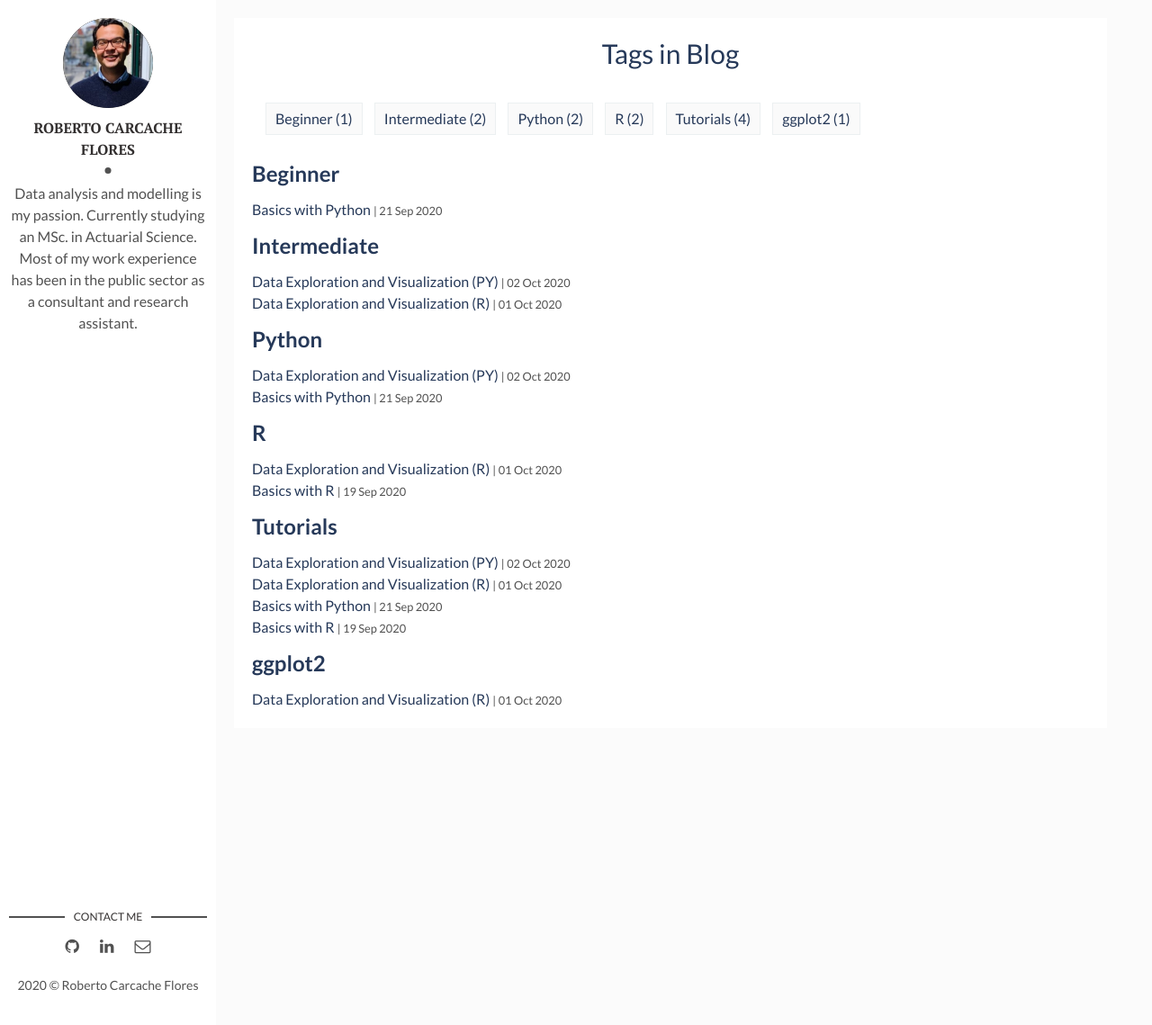
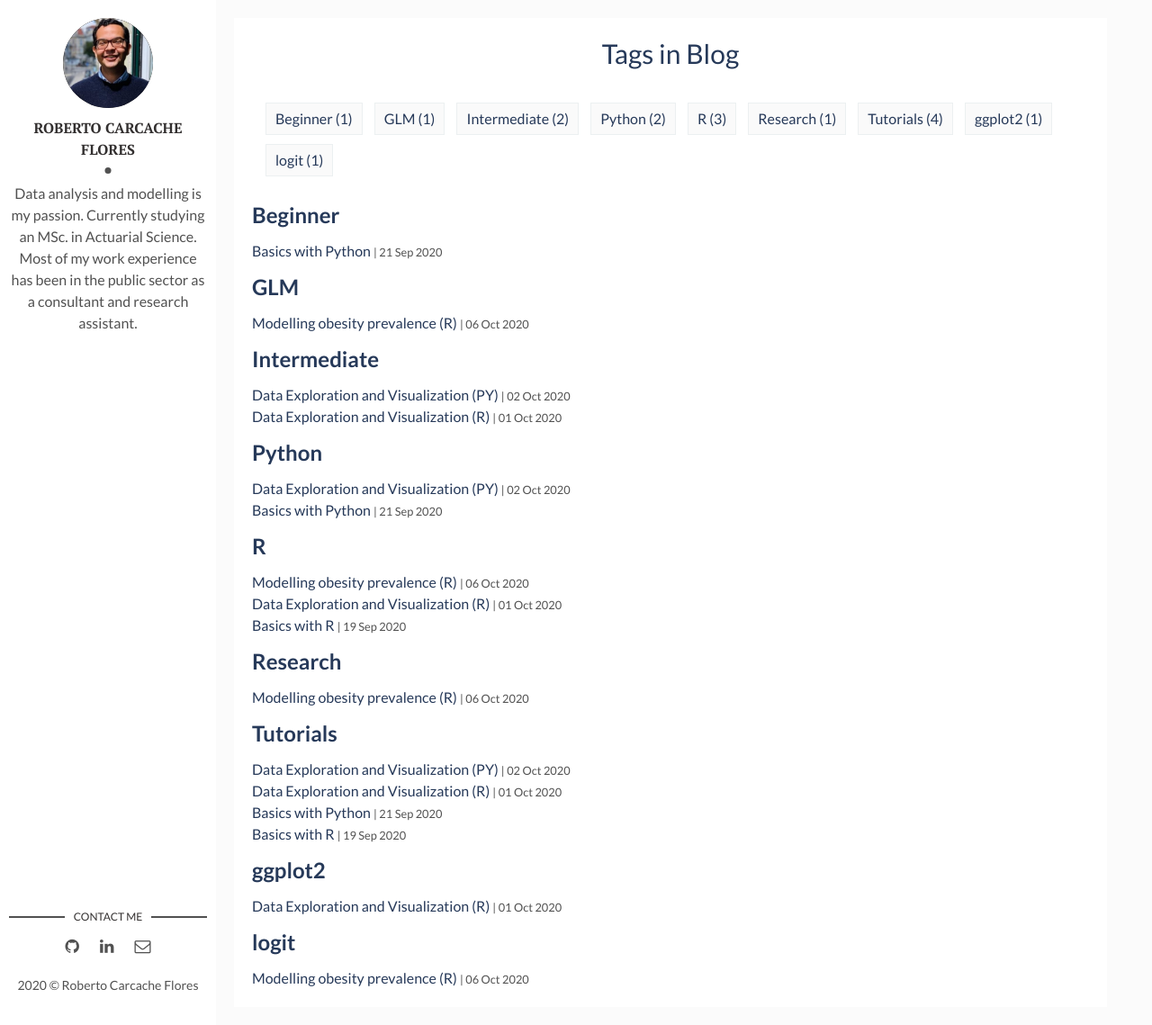
Before and after one commit to rcarcacheflores/Research, a Jekyll site: the page built from tags.html, in a window 1280 px wide and 1139 px high. Shown: the whole window at 90% size. Built offline with Jekyll 4.4.1, drawn with Linux system fonts in a browser that asks for light colours.

Commit message:
Update and rename 2020-10-7-post5.md to 2020-10-6-post5.md

````diff
--- a/_posts/2020-10-7-post5.md
+++ b/_posts/2020-10-6-post5.md
@@ -1,3 +1,13 @@
+---
+layout: post
+title: Modelling obesity prevalence (R)
+date: 2020-10-6 9:22:38 +0300
+description: Using a logit to model obesity prevalence in 112 countries
+img: post5.jpg
+tags: [Research, GLM, R, logit]
+---
+
+
 I think it’s time to post some actual research! So here is a bit of
 context to this post. My Bachelor’s degree was in Economics, but it was
 tough for me to follow the more theoretical classes. Things changed in
@@ -20,18 +30,18 @@ from the GFSI for the years 2012-2017. I didn’t use the yearly data in
 panel format because there were replicate observations for some of the
 variables. Therefore, what we have are averages for 112 countries (one
 country was removed as an outlier) during this short time period. The
-variables are coded as follow: 1. *obesity*: represents an estimate of
-the national prevalence of obesity as a percentage of the total
-population. 2. *PPC*: stands for GDP per capita. 3. *KCAL*: an estimate
-of the average daily calorie intake for a person in a given country. 4.
-*div*: an estimate of the dietary diversification, given as a
-percentage. Countries with higher values of div have diets comprised of
-more varied food groups. 5. *poverty*: percentage of the population
-living below the global poverty line. 6. *consumption*: the average
-spent on consumption as a proportion of a household’s income in a given
-country. 7. *popdens*: is a country’s population density, taken from the
-World Bank. 8. *OECD*: binary variable which takes the value of 1 if a
-country belongs to this group.
+variables are coded as follow:
+1. obesity - represents an estimate of the national prevalence of obesity
+as a percentage of the total population.
+2. PPC - stands for GDP per capita.
+3. KCAL - an estimate of the average daily calorie intake for a person in a given country.
+4. div - an estimate of the dietary diversification, given as a percentage.
+Countries with higher values of div have diets comprised of more varied food groups.
+5. poverty - percentage of the population living below the global poverty line.
+6. consumption - the average spent on consumption as a proportion of a household’s income in a given
+country.
+7. popdens - is a country’s population density, taken from the World Bank.
+8. OECD - binary variable which takes the value of 1 if a country belongs to this group.
 
 Time to explore the data:
 
@@ -100,27 +110,24 @@ obesity variable:
 ``` r
 #we first load ggplot2:
 library(ggplot2)
-```
-
-    ## Warning: package 'ggplot2' was built under R version 3.5.3
-
-``` r
-#here is our basic plot and we want to shade our points according to obesity prevalence:
+#here is our basic plot and we shade our points according to obesity prevalence:
 p1 <- ggplot(d1,aes(x=KCAL,y=PPC,color=obesity))+ geom_point(size=2)
 #set up the color gradient with the most obese countries in red:
 p2 <- p1 + scale_color_gradient(low = "steelblue", high = "red", name="Obesity prevalence(%)")
 #we add a trend line, change the labels, and add a classic theme:
 p2 + geom_smooth(method = lm,se=FALSE, col="darkorange")+
-  ylab(c("GDP per capita"))+xlab(c("Average daily calorie intake per person"))+ ggtitle(c("Obesity prevalence in countries by GDP and daily KCAL consumption"))+
+  ylab(c("GDP per capita"))+xlab(c("Average daily calorie intake per person"))+
+  ggtitle(c("Obesity prevalence in countries by GDP and daily KCAL consumption"))+
   theme_classic()
 ```
 
 ![](2020-10-7-post5_files/figure-markdown_github/unnamed-chunk-3-1.png)
-From our graph we can deduce the following: 1. Countries with higher GDP
-per capita seem to have a higher average daily calorie intake per
-person. 2. Obesity prevalence seems to have a positive relationship with
-the average daily calorie intake and possibly with a country’s GDP per
-capita.
+
+From our graph we can deduce the following:
+1. Countries with higher GDP per capita seem to have a higher average daily calorie intake per
+person.
+2. Obesity prevalence seems to have a positive relationship with
+the average daily calorie intake and possibly with a country’s GDP per capita.
 
 Now it’s time to evaluate these theories using our logit model!
 
@@ -254,7 +261,8 @@ wanted to focus on predicting above average obesity levels for the OECD
 countries, one of the variables which was statistically significant:
 
 ``` r
-#first we have to hold constant the means for our other variables and create a new data frame, where we must keep the original names for each variable:
+#first we have to hold constant the means for our other variables and create a new data frame,
+#where we must keep the original names for each variable:
 d2 <- with(d1, data.frame(PPC = mean(PPC), KCAL = mean(KCAL),
                                     div = mean(div),
                                     poverty = mean(poverty),
@@ -297,7 +306,8 @@ d3 <- within(d3, {
 
 #now we can generate our graph:
 p3 <- ggplot(d3, aes(x = KCAL, y = Probability)) +
-  geom_ribbon(aes(ymin = LCL, ymax = UCL, fill = OECD), alpha = 0.2) + geom_line(aes(colour = OECD), size = 1)
+  geom_ribbon(aes(ymin = LCL, ymax = UCL, fill = OECD), alpha = 0.2) +
+  geom_line(aes(colour = OECD), size = 1)
 
 #extra customization for our plot:
 p3 + ylab(c("Probability of having obesity levels above the global mean"))+
@@ -307,7 +317,8 @@ p3 + ylab(c("Probability of having obesity levels above the global mean"))+
     scale_fill_manual(values=c("firebrick","midnightblue"),
                       labels=c("Non-member", "Member country"))+
   labs(caption = "Data extracted from GFSI/Economist Intellegence Unit")+
-  theme(plot.caption = element_text(size = 7, face = "italic")) + geom_vline(xintercept = (median(d3$KCAL)), color="darkorange")
+  theme(plot.caption = element_text(size = 7, face = "italic")) +
+  geom_vline(xintercept = (median(d3$KCAL)), color="darkorange")
 ```
 
 ![](2020-10-7-post5_files/figure-markdown_github/unnamed-chunk-9-1.png)
@@ -344,15 +356,18 @@ d4 <- within(d4, {
 })
 #now we can generate our graph:
 p4 <- ggplot(d4, aes(x = div, y = Probability)) + geom_ribbon(aes(ymin = LCL,
-                          ymax = UCL, fill = OECD), alpha = 0.2) + geom_line(aes(colour = OECD), size = 1)
+                          ymax = UCL, fill = OECD), alpha = 0.2) +
+                          geom_line(aes(colour = OECD), size = 1)
 #extra customization for our plot:
-p4 + ylab(c("Probability of having obesity levels above the global mean"))+xlab(c("Average dietary diversification (100% being the most diversified)"))+
+p4 + ylab(c("Probability of having obesity levels above the global mean"))+
+xlab(c("Average dietary diversification (100% being the most diversified)"))+
   scale_colour_manual(values=c("firebrick","midnightblue"),
                                          labels=c("Non-member", "Member country"))+
     scale_fill_manual(values=c("firebrick","midnightblue"),
                       labels=c("Non-member", "Member country"))+
   labs(caption = "Data extracted from GFSI/Economist Intellegence Unit")+
-  theme(plot.caption = element_text(size = 7, face = "italic"))+ geom_vline(xintercept = 50, color="darkorange")
+  theme(plot.caption = element_text(size = 7, face = "italic"))+
+  geom_vline(xintercept = 50, color="darkorange")
 ```
 
 ![](2020-10-7-post5_files/figure-markdown_github/unnamed-chunk-10-1.png)
````
Also changed, not shown: other parts of _posts/2020-10-6-post5.md (+4 -2 lines).
